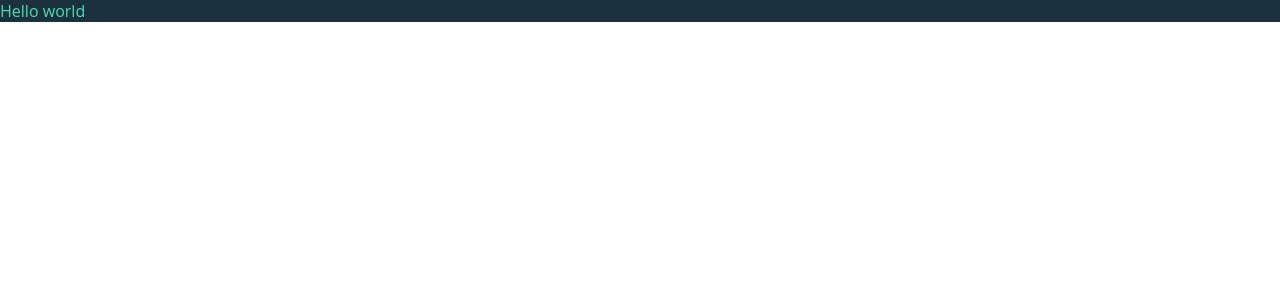
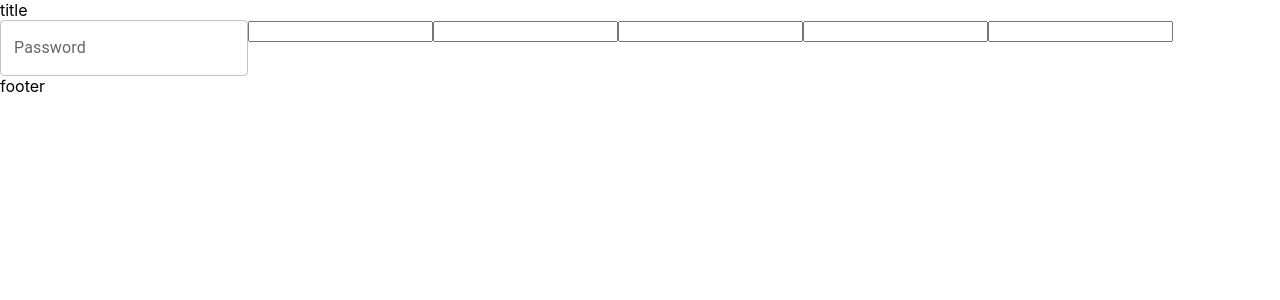
Before and after one commit to Bloodlesss/sign-up-form, a React (Create React App) app: page /SignUp in a window 1280 px wide. Shown: the top 300 px of the page. Built offline with nearby package versions, Linux system fonts and the light colour scheme.

Commit message:
building the basic structure

```diff
--- a/package.json
+++ b/package.json
@@ -16,6 +16,7 @@
     "@types/node": "^16.18.11",
     "@types/react": "^18.0.27",
     "@types/react-dom": "^18.0.10",
+    "node-sass": "^7.0.3",
     "react": "^18.2.0",
     "react-dom": "^18.2.0",
     "react-hook-form": "^7.43.1",
--- /dev/null
+++ b/src/components/footer/footerComponents.tsx
@@ -0,0 +1,6 @@
+import React from "react";
+
+function FooterComponent() {
+  return <div>this is a form</div>;
+}
+export default FooterComponent;
--- /dev/null
+++ b/src/components/footer/index.tsx
@@ -0,0 +1 @@
+export { default } from './footerComponents';
--- a/src/components/form/FormComponent.tsx
+++ b/src/components/form/FormComponent.tsx
@@ -1,6 +1,30 @@
+import { TextField } from "@mui/material";
 import React from "react";
+import { useForm } from "react-hook-form";
+import { SubmitHandler } from "react-hook-form/dist/types";
+import { signUpModel } from "../../models/signUpModel";
+
 
 function FormComponent() {
-  return <div></div>;
+  const { register, handleSubmit, watch, formState: { errors } } = useForm<signUpModel>();
+  const onSubmit: SubmitHandler<signUpModel> = data => console.log(data);
+  return (
+    <>
+      <form onSubmit={handleSubmit(onSubmit)}>
+      <TextField
+          id="outlined-password-input"
+          label="Password"
+          type="password"
+          autoComplete="current-password"
+        />
+        <input type="text" {...register("fName", { required: true, maxLength: 50 })} />
+        <input type="text" {...register("lName", { required: true, maxLength: 50 })} />
+        <input type="text" {...register("uName", { required: true, maxLength: 50 })} />
+        <input type="text" {...register("email", { required: true, maxLength: 50 })} />
+        <input type="text" {...register("password", { required: true, maxLength: 50 })} />
+      </form>
+    </>
+
+  )
 }
 export default FormComponent;
--- /dev/null
+++ b/src/components/header/index.tsx
@@ -0,0 +1 @@
+export { default } from "./HeaderComponent"
--- /dev/null
+++ b/src/models/signUpModel.ts
@@ -0,0 +1,7 @@
+export interface signUpModel {
+    fName: string;
+    lName: string;
+    uName: string;
+    email: string;
+    password: string;
+}
--- a/src/pages/Main/Main.tsx
+++ b/src/pages/Main/Main.tsx
@@ -4,9 +4,9 @@ import styles from "./Main.module.scss";
 function Main() {
   return (
     <>
-      <div className="header"></div>
+      <div className="header">title</div>
       <MainRoutes></MainRoutes>
-      <div className="footer"></div>
+      <div className="footer">footer</div>
     </>
   );
 }
--- a/src/pages/SignUp/SignUp.tsx
+++ b/src/pages/SignUp/SignUp.tsx
@@ -1,10 +1,9 @@
 import React from "react";
+import FormComponent from "../../components/form/FormComponent";
 import styles from "./SignUp.module.scss"
 function SignUp(){
 return (
-    <div className={styles.body}>
-        Hello world
-    </div>
+    <FormComponent></FormComponent>
 )
 }
 export default SignUp
--- a/src/routes/mainRoutes.js
+++ b/src/routes/mainRoutes.js
@@ -1,26 +1,23 @@
 import React from "react";
 import SignUp from "../pages/signUp";
 import {
-  BrowserRouter as Router,
+  BrowserRouter,
   Route,
   Routes,
   redirect,
+  Navigate,
 } from "react-router-dom";
+import FormComponent from "../components/form/FormComponent";
 function MainRoutes() {
   return (
-    <Router>
+    <BrowserRouter>
       <Routes>
-        <Route
-          exact
-          path="/"
-          action={() => {
-            console.log("asd");
-            return redirect("SignUp");
-          }}
-        />
+        <Route path="/" element={<Navigate to="/SignUp" />} />
         <Route path="/SignUp" element={<SignUp />} />
+        <Route path="/Form" element={<FormComponent />} />
+        <Route path="*" element={<Navigate to="/" replace />} />
       </Routes>
-    </Router>
+    </BrowserRouter>
   );
 }
 
```
Also changed, not shown: src/components/header/HeaderComponent.tsx (added, +7 -0 lines), src/components/footer/footerComponents.module.scss (added), src/components/header/HeaderComponent.module.scss (added), 1 other file (tests, documents, lock files or other folders).
